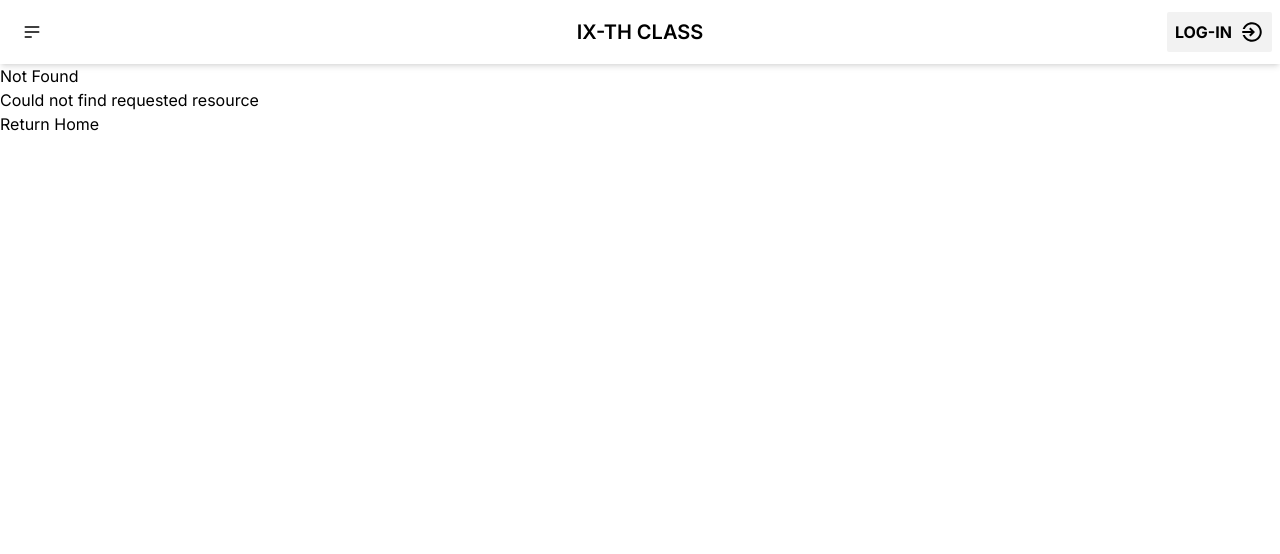
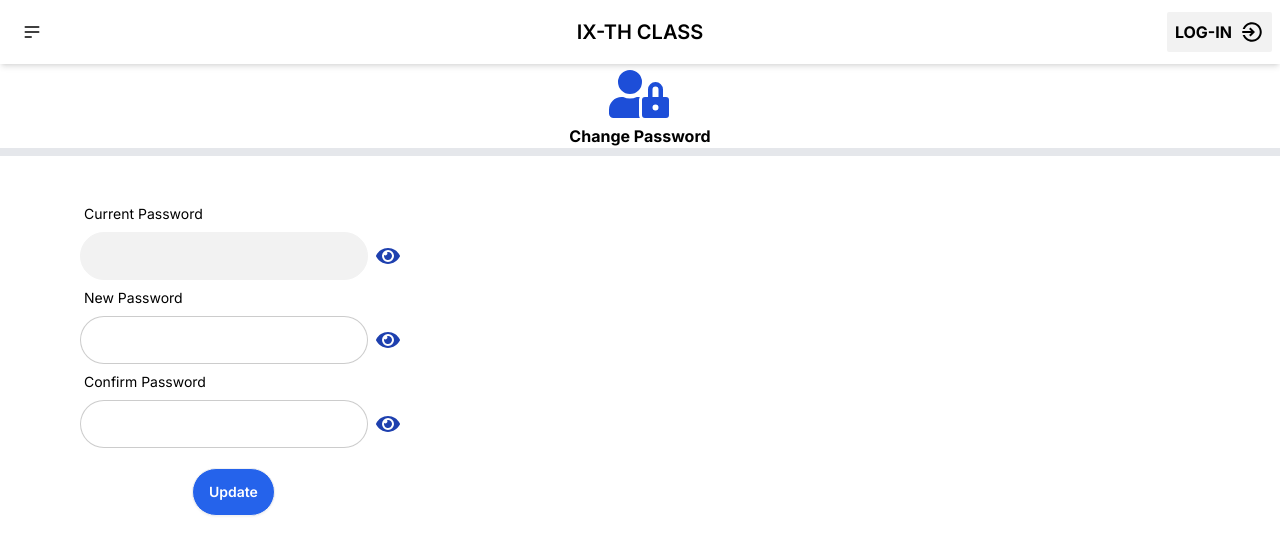
Before and after one commit to omarfarukee/ixth-class-client, a Next.js app: page /navbar/editStudentPass in a window 1280 px wide. Before the commit this address had no page. Shown: the top 554 px of the page. Built offline with nearby package versions, Linux system fonts and the light colour scheme.

Commit message:
studentpass change done

```diff
--- a/app/editStudentImage/page.js
+++ b/app/editStudentImage/page.js
@@ -14,7 +14,7 @@ export default function EditStudentImage() {
       setStudentData(parsedUserData);
     }
   }, []);
-  const { register, handleSubmit, formState: { errors,isDirty }} = useForm({ mode: 'onChange'});
+  const { register, handleSubmit, formState: { errors,isDirty }} = useForm()
   const imageHostKey = '29473dd4ab78ebc95009722bc0558d38';
 
   const handleAddImage = async (data) => {
@@ -44,7 +44,6 @@ export default function EditStudentImage() {
 
         const studentProfileImage = await updateResponse.json();
         console.log(studentProfileImage)
-
         if (studentProfileImage?.result?.modifiedCount === 1) {
 
           const updatedStudentData = { ...studentData,image: imgData.data.url };
--- /dev/null
+++ b/app/navbar/editStudentPass/page.js
@@ -0,0 +1,165 @@
+import React, { useEffect, useState } from 'react'
+import { useForm } from 'react-hook-form';
+import toast from 'react-hot-toast';
+import { FaEye, FaUserLock } from 'react-icons/fa'
+
+export default function EditStudentnPass() {
+        const { register, handleSubmit, getValues, formState: { errors }} = useForm()
+        const [hideCurrent, setHideCurrent] = useState(true);
+        const [hideNew, setHideNew] = useState(true);
+        const [hideConfirm, setHideConfirm] = useState(true);
+        const [studentData, setStudentData] = useState(null);
+
+        useEffect(() => {
+          // Fetch studentData from sessionStorage
+          const userData = sessionStorage.getItem('studentData');
+          if (userData) {
+            const parsedUserData = JSON.parse(userData);
+            setStudentData(parsedUserData);
+          }
+        }, []);
+        const seePass = (type) => {
+            switch (type) {
+                case "current":
+                    setHideCurrent(!hideCurrent);
+                    break;
+                case "new":
+                    setHideNew(!hideNew);
+                    break;
+                case "confirm":
+                    setHideConfirm(!hideConfirm);
+                    break;
+                default:
+                    break;
+            }
+        };
+        const passwordFieldType = (type) => {
+            switch (type) {
+                case "current":
+                    return hideCurrent ? "password" : "text";
+                case "new":
+                    return hideNew ? "password" : "text";
+                case "confirm":
+                    return hideConfirm ? "password" : "text";
+                default:
+                    return "password";
+            }
+        };
+        const handleUpdatePassword = async (data) => {
+            const newPassword = data.password;
+            const confirmNewPassword = getValues("confirmPassword");
+
+            if (newPassword !== confirmNewPassword) {
+                toast.error("New password and confirm password do not match");
+                return;
+            }
+
+            const userPassData = {
+                password: newPassword,
+            };
+
+            try {
+                const response = await fetch(`http://localhost:5000/update/student/${studentData?._id}`, {
+                    method: 'PUT',
+                    headers: {
+                        'Content-Type': 'application/json',
+                    },
+                    body: JSON.stringify(userPassData),
+                });
+
+                const studentPass = await response.json();
+
+                if (studentPass?.result?.modifiedCount === 1) {
+                    const updatedStudentData = {
+                        ...studentData,
+                        ...studentPass.updatedData
+                    };
+                    console.log(updatedStudentData)
+                    sessionStorage.setItem('studentData', JSON.stringify(updatedStudentData));
+                    toast.success('Updated password successfully');
+                    location.reload();
+                } else {
+                    toast.error(studentPass.error);
+                }
+            } catch (error) {
+                console.error('Error changing password:', error);
+                toast.error('Failed to change password');
+            }
+        };
+
+
+
+
+  return (
+    <div>
+            <div>
+                <div>
+                    <div className="flex justify-center mb-10 border-b-8">
+                        <div className=''>
+                            <FaUserLock className="ml-10 text-6xl text-blue-700"> </FaUserLock>
+                            <h1 className="font-bold">Change Password</h1>
+                        </div>
+                    </div>
+                </div>
+                <div className="lg:pl-20">
+                    <form onSubmit={handleSubmit(handleUpdatePassword)} className="mb-10">
+                        <div className="w-full max-w-xs form-control">
+                            <label className="label"> <span className="label-text">Current Password</span></label>
+                            <div className="flex items-center">
+                                <input
+                                    type={passwordFieldType("current")}
+                                    defaultValue={studentData?.password}
+                                    className="w-full max-w-xs input input-bordered rounded-3xl"
+                                    disabled
+                                />
+                                <a className='ml-2 text-2xl text-blue-800 cursor-pointer' title="See password" onClick={() => seePass("current")}><FaEye /></a>
+                            </div>
+                        </div>
+
+                        <div className="w-full max-w-xs form-control">
+                            <label className="label"> <span className="label-text">New Password</span></label>
+                            <div className="flex items-center">
+                                <div className="w-full">
+                                    <input
+                                        type={passwordFieldType("new")}
+                                        {...register("password", {
+                                            required: "Filed is Required !",
+                                            minLength: { value: 6, message: "Password must be 6 characters long" },
+                                            pattern: { value: /(?=.*[A-Z])(?=.*[!@#$&*])(?=.*[0-9])/, message: 'Password must have uppercase, number and special characters' }
+                                        })}
+                                        className="w-full max-w-xs input input-bordered rounded-3xl"
+                                    />
+                                    <small> {errors.password && <p className='text-red-600'>{errors.password.message}</p>}</small>
+                                </div>
+
+                                <a className='ml-2 text-2xl text-blue-800 cursor-pointer' title="See password" onClick={() => seePass("new")}><FaEye /></a>
+                            </div>
+                        </div>
+                        <div className="w-full max-w-xs form-control">
+                            <label className="label"> <span className="label-text">Confirm Password</span></label>
+                            <div className="flex items-center">
+                                <div className="w-full">
+                                    <input
+                                        type={passwordFieldType("confirm")}
+                                        {...register("confirmPassword", {
+                                            required: "Field is Required !",
+                                            minLength: { value: 6, message: "Password must be 6 characters long" },
+                                            pattern: { value: /(?=.*[A-Z])(?=.*[!@#$&*])(?=.*[0-9])/, message: 'Password must have uppercase, number and special characters' }
+                                        })}
+                                        className="w-full max-w-xs input input-bordered rounded-3xl"
+                                    />
+                                    <small>{errors.confirmPassword && <p className='text-red-600'>{errors.confirmPassword.message}</p>}</small>
+                                </div>
+
+                                <a className='ml-2 text-2xl text-blue-800 cursor-pointer' title="See password" onClick={() => seePass("confirm")}><FaEye /></a>
+                            </div>
+                        </div>
+                        <div className="mt-5 ml-28">
+                            <input className="text-white bg-blue-600 hover:text-black btn rounded-3xl" value="Update" type="submit" />
+                        </div>
+                    </form>
+                </div>
+            </div>
+        </div>
+  )
+}
--- a/app/studentProfile/page.js
+++ b/app/studentProfile/page.js
@@ -5,6 +5,7 @@ import React, { useEffect, useState } from 'react';
 import { FaUserCircle, FaUserEdit } from 'react-icons/fa';
 import EditStudentInfo from '../editStudentProfile/page';
 import EditStudentImage from '../editStudentImage/page';
+import EditStudentnPass from '../navbar/editStudentPass/page';
 
 
 export default function StudentProfile() {
@@ -33,6 +34,13 @@ export default function StudentProfile() {
   const closeImageModal = () => {
     setIsImageModalOpen(false);
   };
+  const [isPasswordModalOpen, setIsPasswordModalOpen] = React.useState(false);
+  const openPasswordModal = () => {
+    setIsPasswordModalOpen(true);
+  };
+  const closePasswordModal = () => {
+    setIsPasswordModalOpen(false);
+  };
   return (
     <div className='flex gap-10'>
       <div className='p-2 bg-gray-100 w-52'>
@@ -42,6 +50,9 @@ export default function StudentProfile() {
         </div>
         <div className="mt-3">
           <button className='w-48 p-2 bg-gray-200 border rounded-lg hover:bg-gray-300' onClick={openImageModal}>Upload Photo</button>
+        </div>
+        <div className="mt-3">
+          <button className='w-48 p-2 bg-gray-200 border rounded-lg hover:bg-gray-300' onClick={openPasswordModal}>Change pass</button>
         </div>
       </div>
       <div className='w-full p-5'>
@@ -76,8 +87,18 @@ export default function StudentProfile() {
             <button>close</button>
           </form>
         </dialog>
+        <dialog id="my_modal_2" className=" modal" open={isPasswordModalOpen} onClose={closePasswordModal}>
+          <div className="modal-box rounded-2xl">
+            <div>
+             <EditStudentnPass/>
+            </div>
+          </div>
+          <form method="dialog" className="modal-backdrop">
+            <button>close</button>
+          </form>
+        </dialog>
         <div >
-          <div className='w-full p-5 shadow-lg bg-base-200 rounded-xl'>{studentData?.image === '' ? <p className='text-9xl'><FaUserCircle></FaUserCircle></p> : <img alt='' className='w-[128px] h-32 rounded-full  ring ring-primary' src={studentData?.image}/>}
+          <div className='w-full p-5 shadow-lg bg-base-200 rounded-xl'>{studentData?.image === '' ? <p className='text-9xl'><FaUserCircle></FaUserCircle></p> : <img alt='' className='w-[128px] h-32 rounded-full  ring ring-primary' src={studentData?.image} />}
           </div>
           <div className='flex gap-2 p-3 mt-2 font-bold border rounded-lg bg-slate-300'>
             Name:
```
Also changed, not shown: app/teacherAccountCreate/page.js (added).
